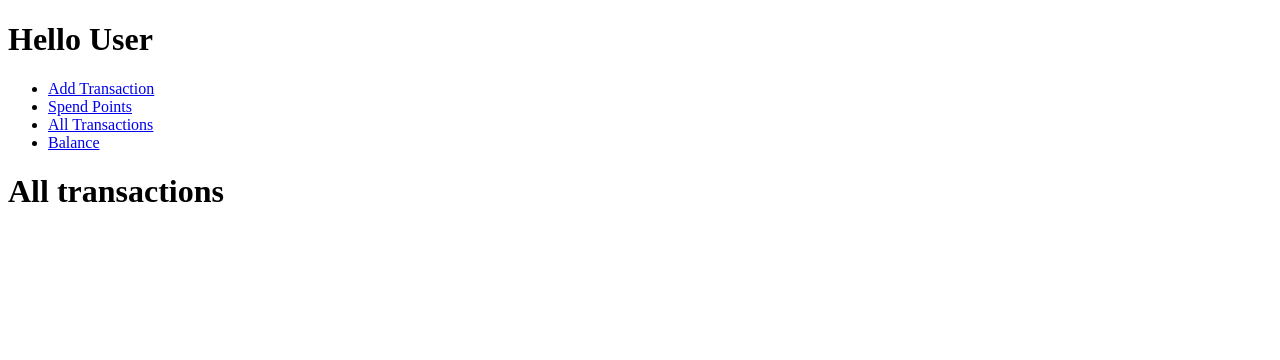
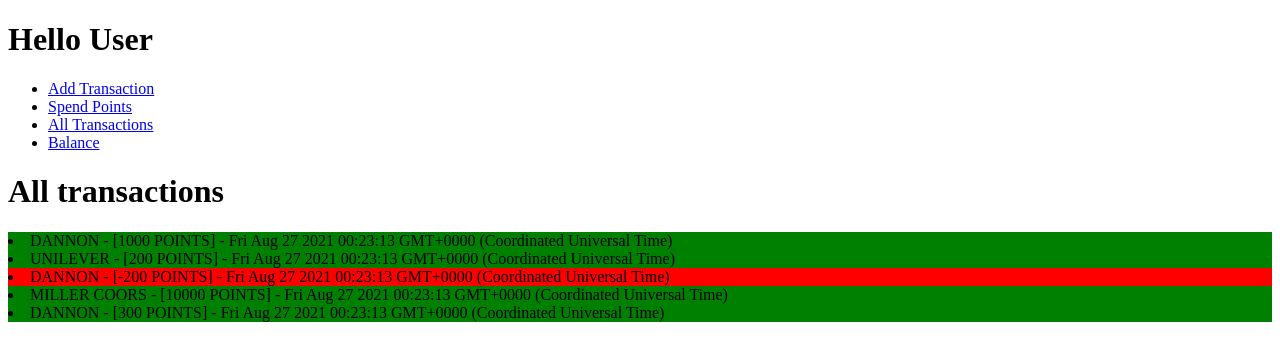
Before and after one commit to ivnicolas/fetch-rewards-coding-challenge, a React (Create React App) app: page /all-transactions in a window 1280 px wide. Shown: the top 360 px of the page. Built offline with nearby package versions, Linux system fonts and the light colour scheme.

Commit message:
built out components and impleted global context

```diff
--- a/src/App.css
+++ b/src/App.css
@@ -36,3 +36,13 @@
     transform: rotate(360deg);
   }
 } */
+
+.negative{
+  color: black;
+  background: red;
+}
+
+.positive{
+  color:black;
+  background: green;
+}
--- a/src/App.js
+++ b/src/App.js
@@ -3,16 +3,16 @@
 import NavBar from './components/NavBar';
 import Routes from './components/Routes';
 
-
+import {GlobalProvider} from './context/GlobalState'
 
 class App extends Component {
   render() {
     return (
-      <div>
+      <GlobalProvider>
         <h1> Hello User </h1>
         <NavBar/>
         <Routes/>
-      </div>
+      </GlobalProvider>
     );
   }
 }
--- a/src/components/Balance.js
+++ b/src/components/Balance.js
@@ -1,13 +1,18 @@
-import React, { Component } from 'react';
+import React, { Component, useContext } from 'react';
+import {GlobalContext} from '../context/GlobalState';
 
-class balance extends Component {
-    render() {
-        return (
-            <div>
-                <h1>this is the total balance</h1>
-            </div>
-        );
-    }
-}
+const Balance = () => {
+    const {transactions }= useContext(GlobalContext);
 
-export default balance;
+    const amount = transactions.map( transaction => transaction.points)
+    const total = amount.reduce((acc, item) => (acc +=item),0)
+
+    return (
+        <div>
+            <h2>Your Balance</h2>
+                <h4>{total} POINTS</h4>
+        </div>
+    );
+};
+
+export default Balance;
--- /dev/null
+++ b/src/components/Transaction.js
@@ -0,0 +1,10 @@
+import React from 'react';
+
+export const Transaction = ({transaction}) => {
+    return (
+        <li className={transaction.points> 0? 'positive' : 'negative'}>
+            {transaction.payer} - [{transaction.points} POINTS] - {transaction.timestamp}
+        </li>
+
+    );
+};
--- a/src/components/addTransaction.js
+++ b/src/components/addTransaction.js
@@ -1,13 +1,28 @@
-import React, { Component } from 'react';
+import React, {useState }from 'react';
 
-class addTransaction extends Component {
-    render() {
+const AddTransaction = () => {
+
+    const [payer, setPayer]= useState('');
+    const [points,setPoints] = useState(0);
+
         return (
-            <div>
-                <h1>This is to add a Transaction</h1>
-            </div>
-        );
-    }
-}
+           <form>
+               <label>Payer </label>
+                <br/>
+                <select name="payer" value={payer} onChange={(e)=> setPayer(e.target.value)} placeholder="Select Payer" required>
+                    <option value=""> </option>
+                    <option value="Danon">DANON</option>
+                    <option value="Unilever">UNILEVER</option>
+                    <option value="Miller Coors">MILLER COORS</option>
+                </select>
+                <br/>
+                <label> Points</label>
+                <br/>
+                <input type="number" name="price"  value={points} onChange={(e)=> setPoints(e.target.value)} placeholder="Enter Points" required/>
+                <br/>
+                <button>Add Transaction</button>
+           </form>
+    );
+};
 
-export default addTransaction;
+export default AddTransaction;
--- a/src/components/allTransactions.js
+++ b/src/components/allTransactions.js
@@ -1,13 +1,18 @@
-import React, { Component } from 'react';
+import React, { Component, useContext } from 'react';
+import {GlobalContext} from '../context/GlobalState';
+import {Transaction} from './Transaction';
 
-class allTransactions extends Component {
-    render() {
-        return (
-            <div>
-                <h1>All transactions</h1>
-            </div>
-        );
-    }
-}
+const AllTransactions = () => {
 
-export default allTransactions;
+    const {transactions }= useContext(GlobalContext);
+
+    return (
+        <div>
+             <h1>All transactions</h1>
+
+             {transactions.map(transaction =>( <Transaction key={transaction.id} transaction={transaction}/>))}
+        </div>
+    );
+};
+
+export default AllTransactions;
--- /dev/null
+++ b/src/context/AppReducer.js
@@ -0,0 +1,6 @@
+ export default (state,action) => {
+     switch(action.type){
+         default:
+             return state
+     }
+ }
--- /dev/null
+++ b/src/context/GlobalState.js
@@ -0,0 +1,28 @@
+import React , {createContext, useReducer} from 'react';
+import AppReducer  from './AppReducer'
+
+ // initial State
+
+ const initialState= {
+     transactions: [
+         {id: 1 , payer: "DANNON" , points: 1000 , timestamp: Date().toLocaleString()},
+         {id: 2 , payer: "UNILEVER" , points: 200, timestamp: Date().toLocaleString()},
+         {id: 3 , payer: "DANNON" , points: -200, timestamp: Date().toLocaleString()},
+         {id: 4 , payer: "MILLER COORS" , points: 10000, timestamp: Date().toLocaleString()},
+         {id: 5 , payer: "DANNON" , points: 300, timestamp: Date().toLocaleString()},
+     ]
+ }
+
+ // create context
+ export const GlobalContext = createContext(initialState);
+
+ // creating a provider so that all of our other components have access to global state
+ export const GlobalProvider = ({children}) => {
+    const [state,dispatch] = useReducer(AppReducer, initialState);
+
+    return (<GlobalContext.Provider value={{
+        transactions: state.transactions
+    }}>
+        {children}
+    </GlobalContext.Provider>)
+ }
```
Also changed, not shown: 1 other file (tests, documents, lock files or other folders).
